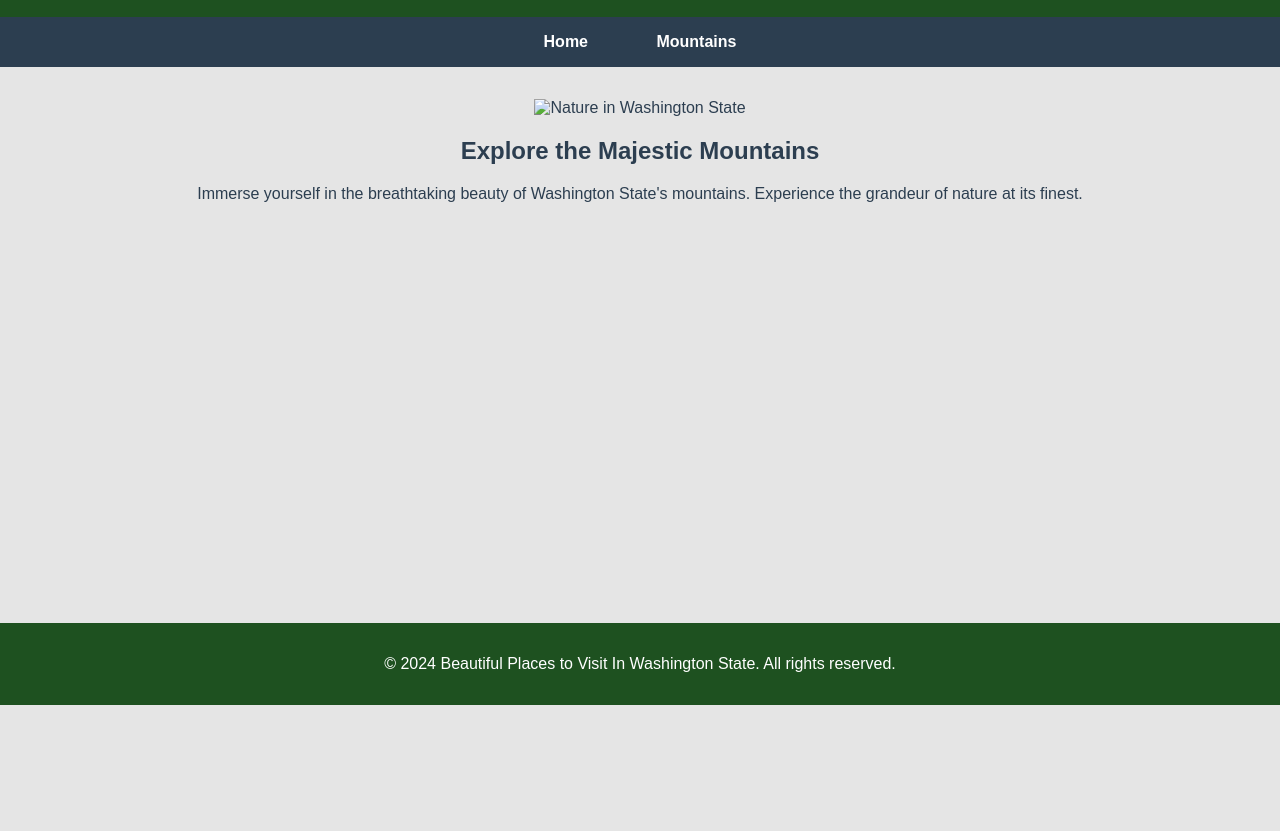
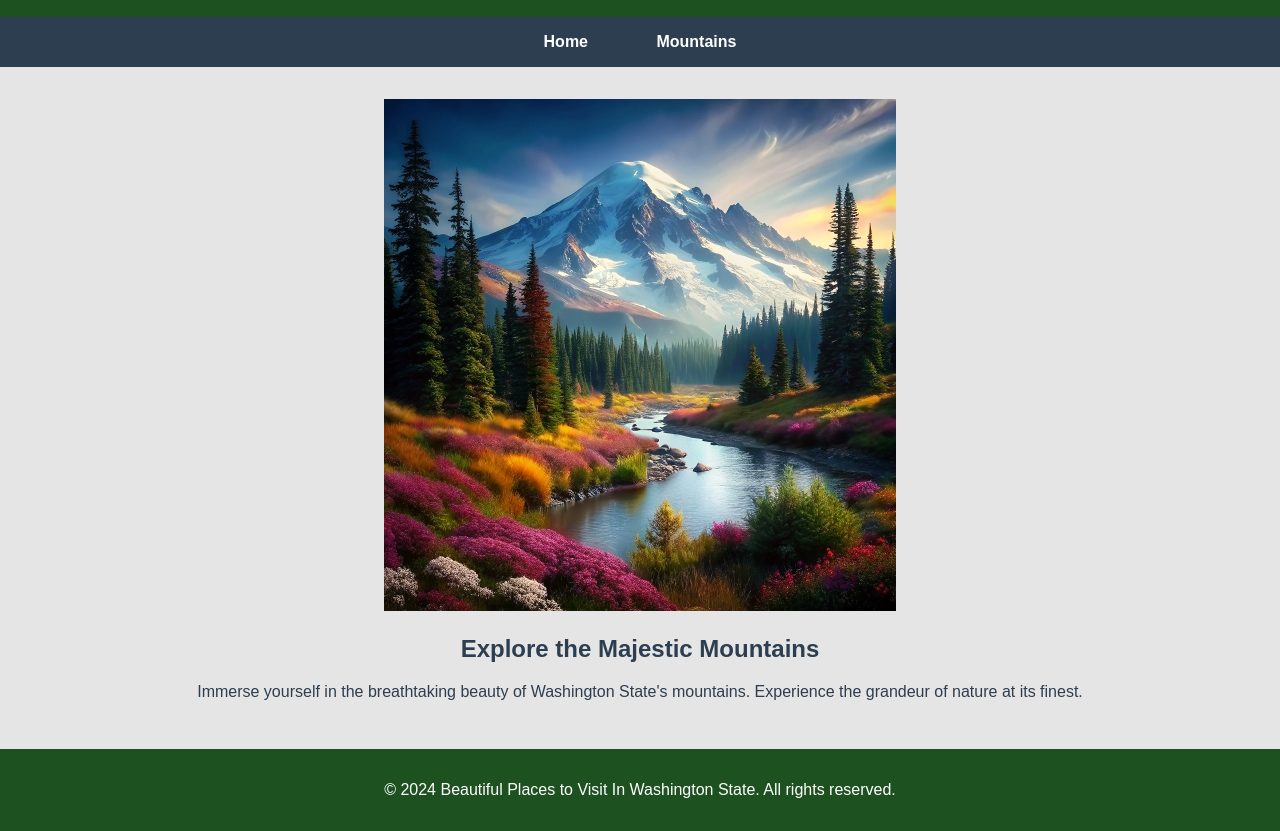
Before and after one commit to sienasc/HW1-MSIS-547, a plain HTML site: page content.html in a window 1280 px wide. Shown: the part 95-926 px from the top of the page. Before the commit the page ends 800 px from the top, so only its background shows below. Drawn offline with Linux system fonts and the light colour scheme.

Commit message:
Update content.html

```diff
--- a/content.html
+++ b/content.html
@@ -72,9 +72,7 @@
     </nav>
 
     <main>
-
- <!-- Update the image and video paths below -->
-        <img src="Img/mount-rainer-nature-beautiful.jpg" alt="Nature in Washington State">
+        <img src="mount-rainer-nature-beautiful.jpg" alt="Nature in Washington State">
 
         <h2>Explore the Majestic Mountains</h2>
         <p>Immerse yourself in the breathtaking beauty of Washington State's mountains. Experience the grandeur of nature at its finest.</p>
```
